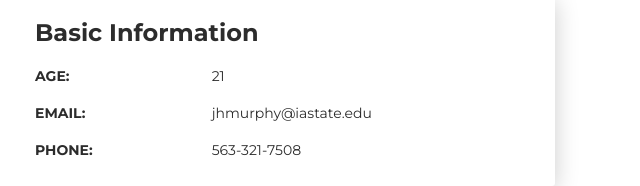
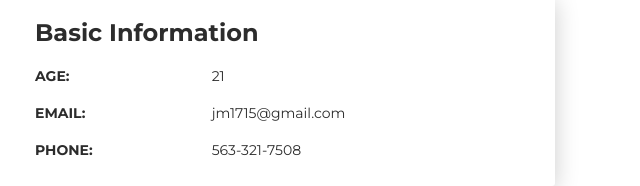
Before and after one commit to jhmurphy/jhmurphy.github.io, a plain HTML site: page index.html in a window 1280 px wide. Shown: the part 624-810 px from the top of the page, 640-1280 px from the left. Drawn offline with Linux system fonts and the light colour scheme.

Commit message:
Changed email to personal email

```diff
--- a/index.html
+++ b/index.html
@@ -75,7 +75,7 @@
             </div>
             <div class="row mt-3">
               <div class="col-sm-4"><strong class="text-uppercase">Email:</strong></div>
-              <div class="col-sm-8">jhmurphy@iastate.edu</div>
+              <div class="col-sm-8">jm1715@gmail.com</div>
             </div>
             <div class="row mt-3">
               <div class="col-sm-4"><strong class="text-uppercase">Phone:</strong></div>
@@ -339,7 +339,7 @@
               <div class="row">
                 <div class="col-md-6">
                   <div class="card-body">
-                    <form action="https://formspree.io/your@email.com" method="POST">
+                    <form action="https://formspree.io/jm1715@gmail.com" method="POST">
                       <div class="p pb-3"><strong>Feel free to contact me </strong></div>
                       <div class="row mb-3">
                         <div class="col">
@@ -382,7 +382,7 @@
                     <p class="mb-0"><strong>Phone</strong></p>
                     <p class="pb-2">563-321-7508</p>
                     <p class="mb-0"><strong>Email</strong></p>
-                    <p>jhmurphy@iastate.edu</p>
+                    <p>jm1715@gmail.com</p>
                   </div>
                 </div>
               </div>
```
